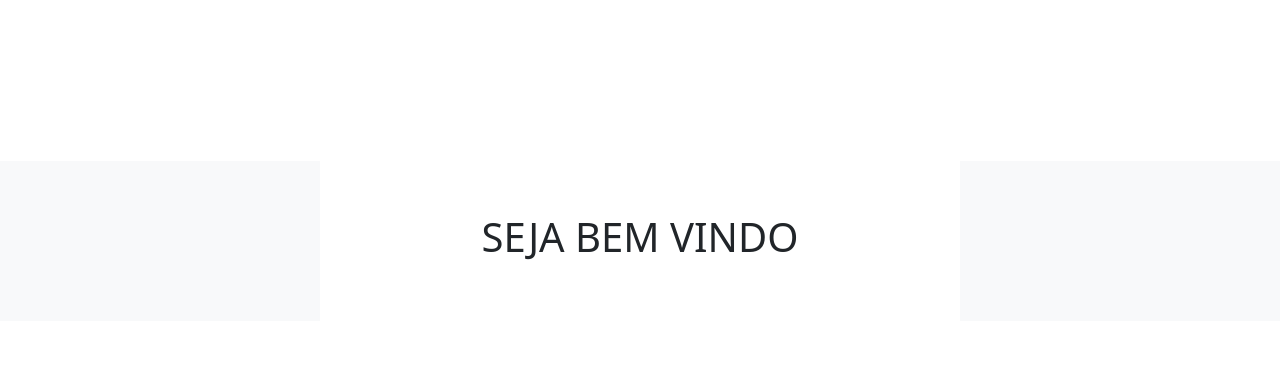
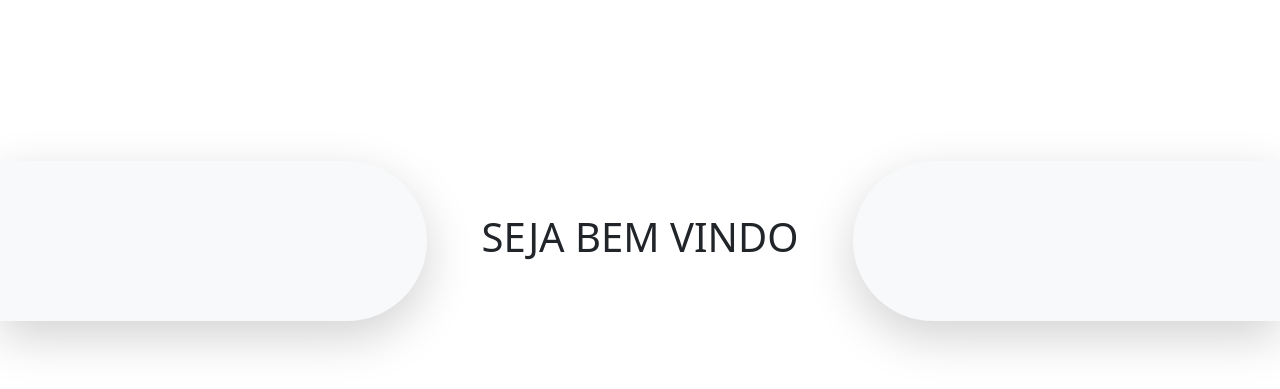
Before and after one commit to lemuel-manske/smart-money-2o, a Flask app: page / in a window 1280 px wide. Shown: the part 157-546 px from the top of the page. Run offline with Flask 2, Linux system fonts and the light colour scheme; parts of the project's set-up code (start-up, migrations or seed data) failed here and were passed over.

Commit message:
Update home.html

```diff
--- a/templates/home.html
+++ b/templates/home.html
@@ -4,13 +4,15 @@
 
 <main class="container-fluid">
 	<div class="row align-items-center" style="height: 80vh;">
-		<div class="col h-25 bg-light"></div>
-		<div class="col-6 h-25 text-center">
+		<div class="col h-25 bg-light shadow-lg rounded-pill rounded-start"></div>
+
+		<div class="col-4 h-25 text-center">
 			<div class="row h-100 align-items-center">
-				<h1 class="diplay-1">SEJA BEM VINDO</h1>
+				<h1 class="fs-1">SEJA BEM VINDO</h1>
 			</div>
 		</div>
-		<div class="col h-25 bg-light"></div>
+
+		<div class="col h-25 bg-light shadow-lg rounded-pill rounded-end"></div>
 	</div>
 </main>
 
```
